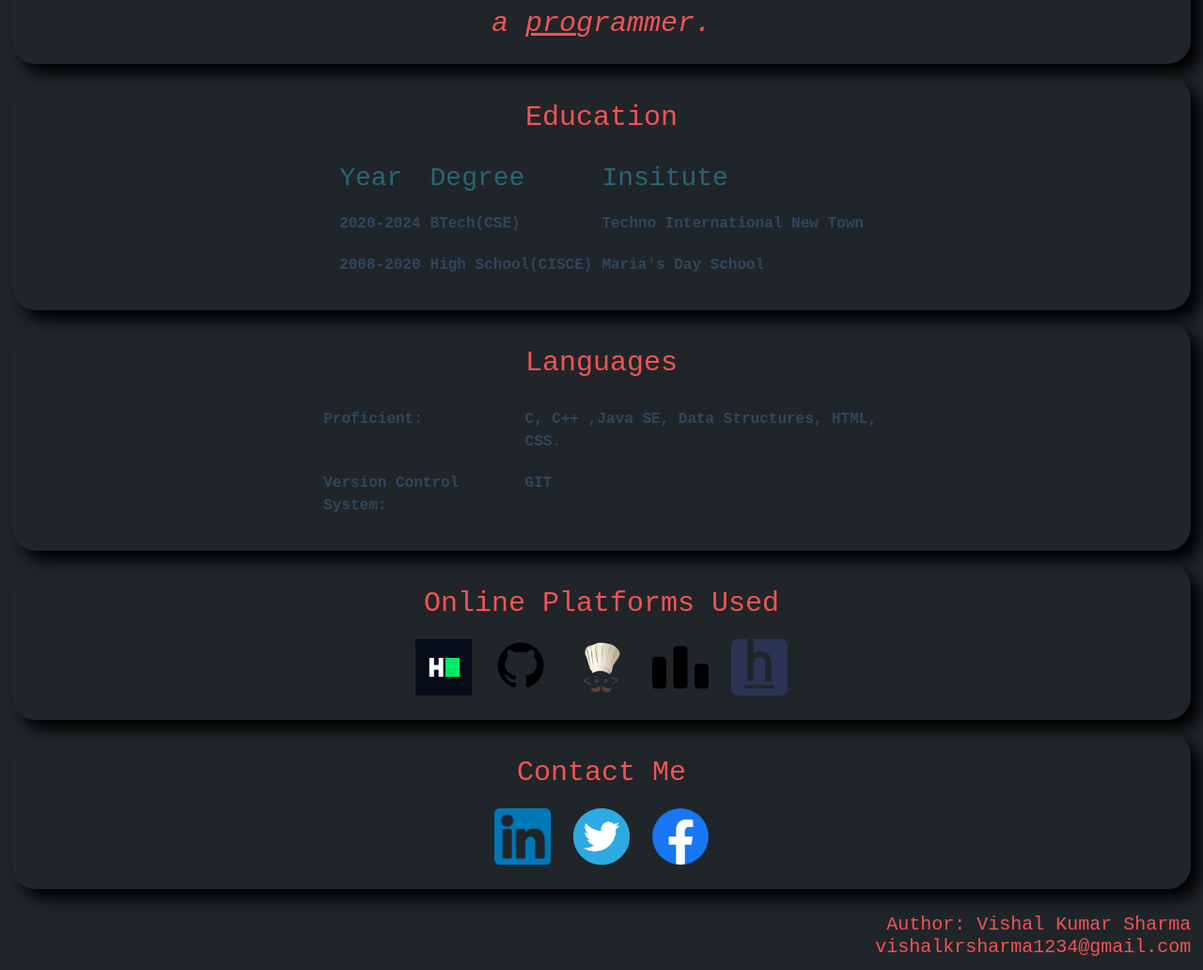
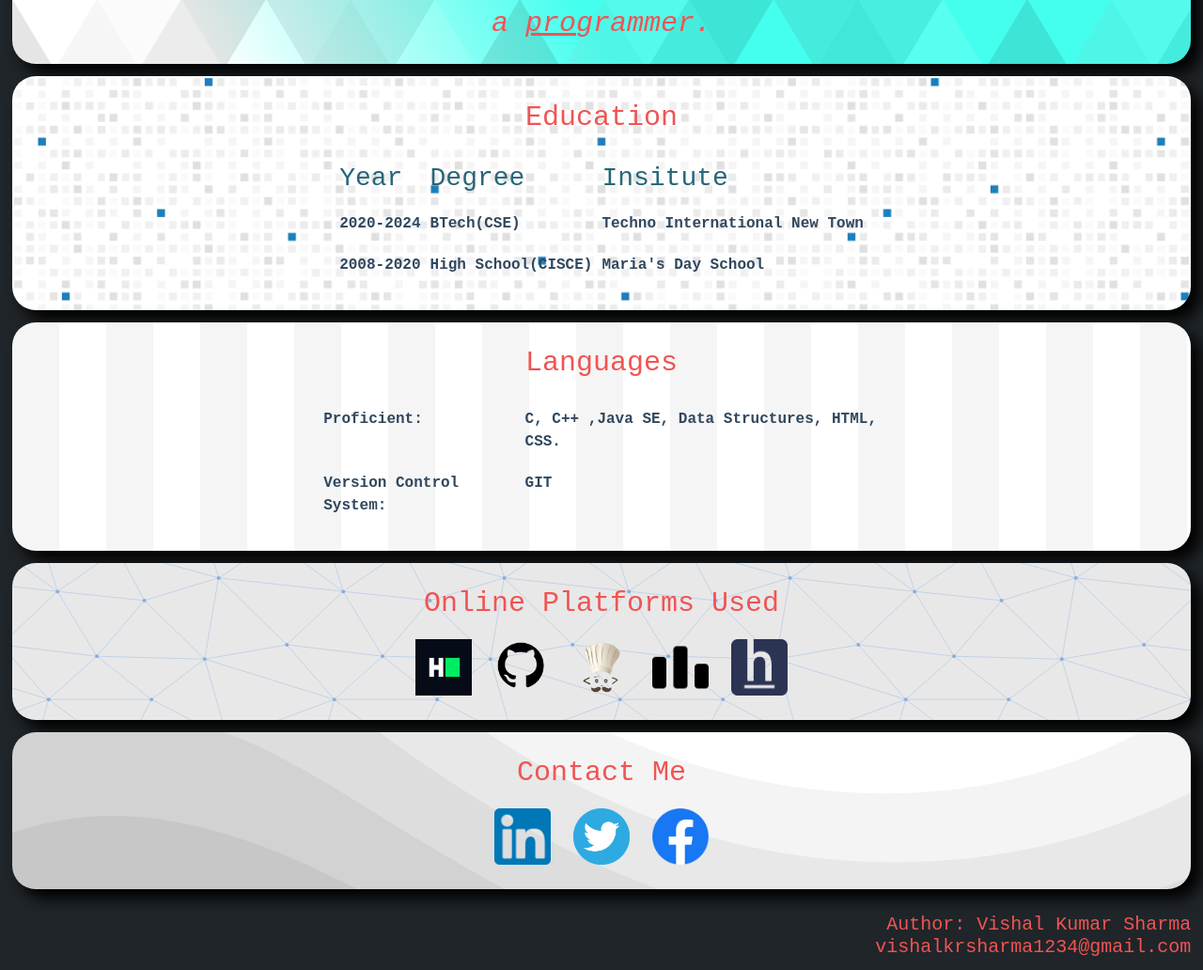
Before and after one commit to vishalkrsharma/cv, a plain HTML site: page index.html in a window 1280 px wide. Shown: the part 374-1406 px from the top of the page at 94% size. Drawn offline with nearby package versions, Linux system fonts and the light colour scheme; the site is published under a folder, as on GitHub Pages, so addresses that start at the root find nothing.

Commit message:
path fixes

```diff
--- a/index.html
+++ b/index.html
@@ -11,7 +11,7 @@
     <!-- Option 1: Bootstrap Bundle with Popper -->
     <script src="https://cdn.jsdelivr.net/npm/bootstrap@5.0.0-beta2/dist/js/bootstrap.bundle.min.js" integrity="sha384-b5kHyXgcpbZJO/tY9Ul7kGkf1S0CWuKcCD38l8YkeH8z8QjE0GmW1gYU5S9FOnJ0" crossorigin="anonymous"></script>
     <title>cv</title>
-    <link rel="stylesheet" href="css/styles.css">
+    <link rel="stylesheet" href="styles.css">
     <link rel="preconnect" href="https://fonts.gstatic.com">
     <link href="https://fonts.googleapis.com/css2?family=Sacramento&display=swap" rel="stylesheet">
     <link rel="icon" href="img/favicon.ico">
--- a/css/styles.css
+++ b/styles.css
@@ -53,7 +53,7 @@ div{
     }
 }
 .intro-div{
-    background-image: url(/img/intro.svg);
+    background-image: url(img/intro.svg);
     background-size: cover;
 
 }
@@ -77,7 +77,7 @@ div{
     margin:0px;
 }
 .education-div{
-    background-image: url(/img/education.svg);
+    background-image: url(img/education.svg);
     background-size: cover;
 }
 .education-table{
@@ -88,7 +88,7 @@ div{
     color:#276678;
 }
 .lang-div{
-    background-image: url(/img/lang.svg);
+    background-image: url(img/lang.svg);
 
 }
 .lang-table{
@@ -115,7 +115,7 @@ tr{
     font-weight: bold;
 }
 .op-div{
-    background-image: url(/img/op.svg);
+    background-image: url(img/op.svg);
     text-align: center;
 }
 .op{
@@ -126,7 +126,7 @@ tr{
     padding:10px
 }
 .contact-me-div{
-    background-image: url(/img/contact-me.svg);
+    background-image: url(img/contact-me.svg);
     background-size: cover;
 }
 footer{
```
